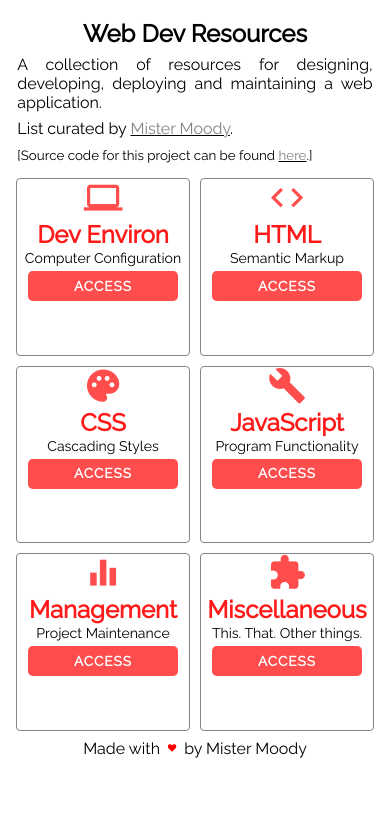
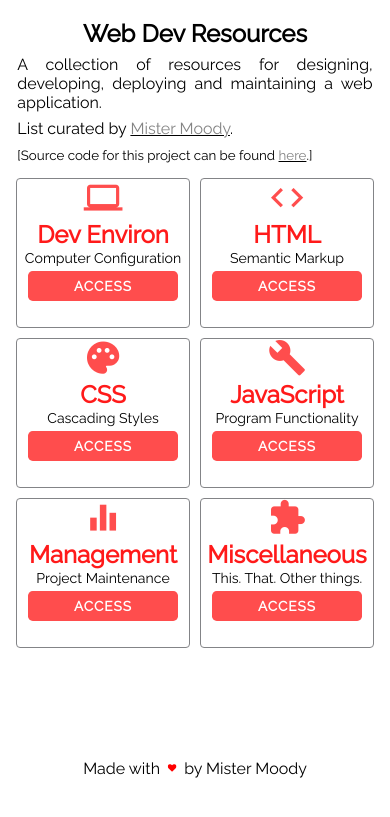
Before and after one commit to MisterMoody/mistermoody.github.io, a PHP site: page / in a window 390 px wide. Shown: the top 817 px of the page. Run offline with PHP 8.4, Linux system fonts and the light colour scheme.

Commit message:
Modify main-content Grid to be more responsive to cards

```diff
--- a/css/main.css
+++ b/css/main.css
@@ -22,7 +22,7 @@ footer {grid-area: footer;}
 	margin: 0.5em;
 	display: grid;
   grid-template-columns: repeat(2, 1fr);
-  grid-template-rows: auto;
+  grid-template-rows: repeat(auto-fit, minmax(100px, 150px));
   grid-gap: 10px;
 }
 /*DESKTOP Media-Query*/
--- a/index.html
+++ b/index.html
@@ -56,7 +56,7 @@
             </div>
           </div>
         </div>
-        <!-- PHP-->
+        <!-- JavaScript -->
         <div class="card">
           <i class="material-icons">build</i>
           <h1>JavaScript</h1>
```
